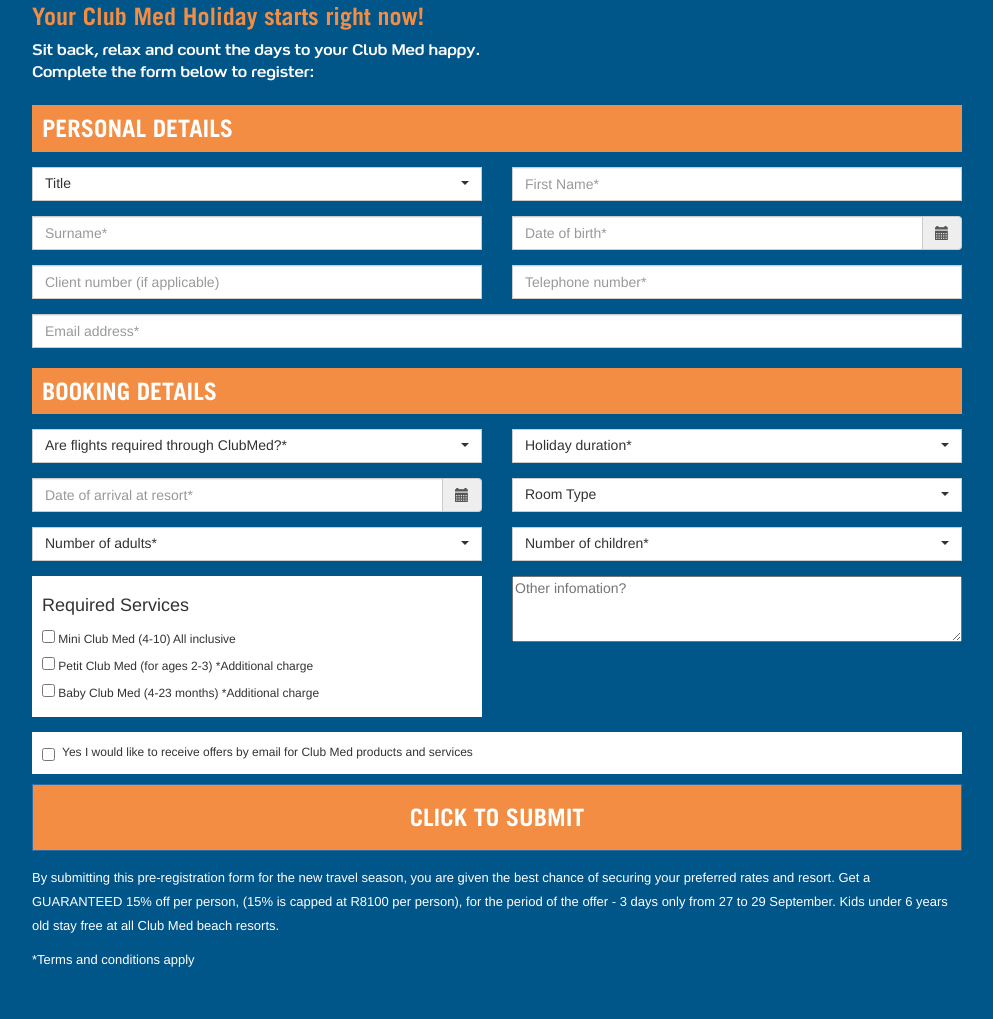
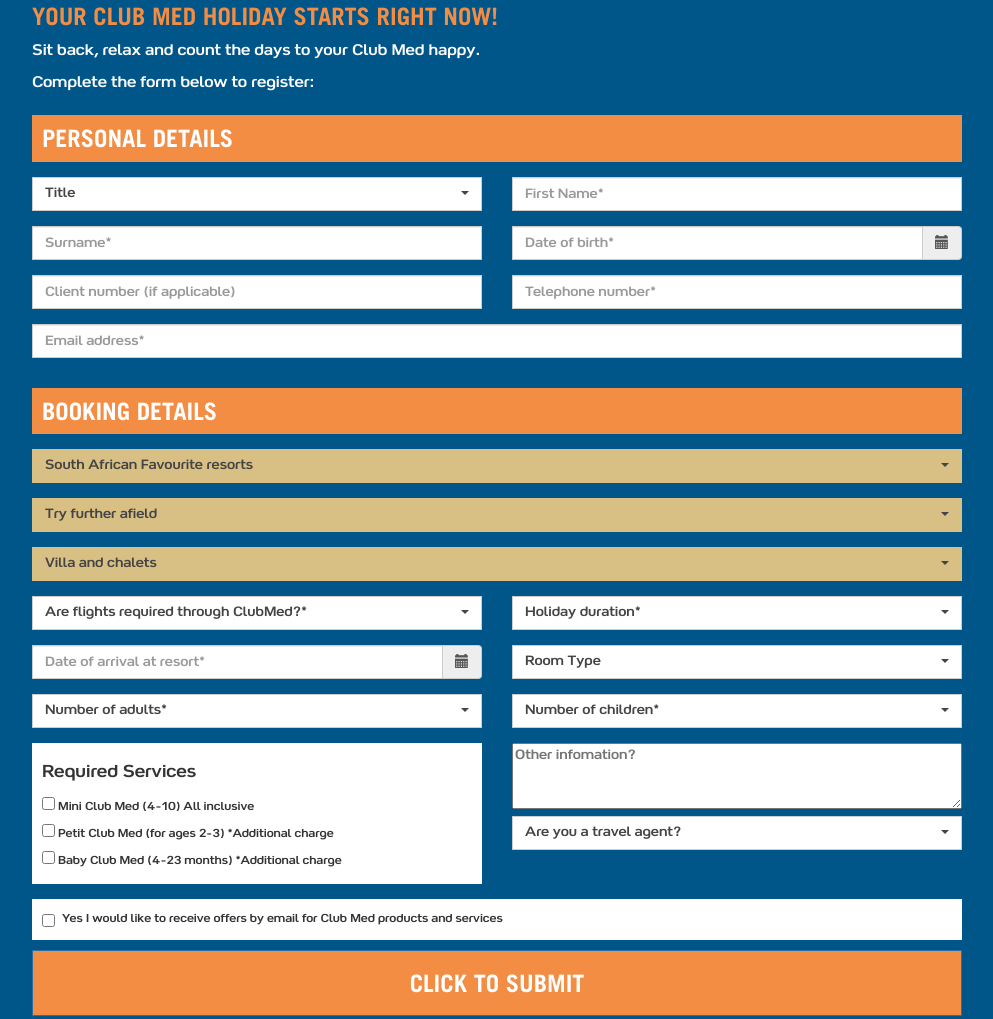
Before and after one commit to jacquesuys/clubmed, a website: page index.html in a window 1280 px wide. Shown: the part 1271-2290 px from the top of the page, without its empty margins (143-1136 px from the left). Before the commit the page ends 2253 px from the top, so only its background shows below. Drawn offline with nearby package versions, Linux system fonts and the light colour scheme.

Commit message:
more inputs fields, favicon included

```diff
--- a/index.html
+++ b/index.html
@@ -6,6 +6,7 @@
     <meta name="viewport" content="width=device-width, initial-scale=1">
     <!-- The above 3 meta tags *must* come first in the head; any other head content must come *after* these tags -->
     <title>Club Med</title>
+    <link rel="icon" sizes="16x16 32x32" type="image/x-icon" href="/favicon.ico">
 
     <!-- Bootstrap -->
     <link rel="stylesheet" href="./css/style.css">
@@ -70,10 +71,11 @@
       </div>
     </div>
 
-    <div class="container">
+    <div class="form-container container">
       <div class="happy">
         <h3>Your Club Med Holiday starts right now!</h3>
-        <p>Sit back, relax and count the days to your Club Med happy.<br>Complete the form below to register:</p>
+        <p>Sit back, relax and count the days to your Club Med happy.</p>
+        <p>Complete the form below to register:</p>
       </div>
       <form>
         <div class="form-group">
@@ -143,6 +145,51 @@
 
         <div class="form-group">
           <h3>Booking Details</h3>
+        </div>
+
+        <div class="form-group">
+          <div class="dropdown">
+            <button class="btn btn-default dropdown-toggle gold" type="button" id="dropdownMenu1" data-toggle="dropdown" aria-haspopup="true" aria-expanded="false">
+              South African Favourite resorts
+              <span class="caret"></span>
+            </button>
+            <ul class="dropdown-menu" aria-labelledby="dropdownMenu1">
+              <li><a href="#">Club room</a></li>
+              <li><a href="#">Club room with sea view</a></li>
+              <li><a href="#">Deluxe room</a></li>
+              <li><a href="#">Suite</a></li>
+            </ul>
+          </div><!-- dropdown -->
+        </div>
+
+        <div class="form-group">
+          <div class="dropdown">
+            <button class="btn btn-default dropdown-toggle gold" type="button" id="dropdownMenu1" data-toggle="dropdown" aria-haspopup="true" aria-expanded="false">
+              Try further afield
+              <span class="caret"></span>
+            </button>
+            <ul class="dropdown-menu" aria-labelledby="dropdownMenu1">
+              <li><a href="#">Club room</a></li>
+              <li><a href="#">Club room with sea view</a></li>
+              <li><a href="#">Deluxe room</a></li>
+              <li><a href="#">Suite</a></li>
+            </ul>
+          </div><!-- dropdown -->
+        </div>
+
+        <div class="form-group">
+          <div class="dropdown">
+            <button class="btn btn-default dropdown-toggle gold" type="button" id="dropdownMenu1" data-toggle="dropdown" aria-haspopup="true" aria-expanded="false">
+              Villa and chalets
+              <span class="caret"></span>
+            </button>
+            <ul class="dropdown-menu" aria-labelledby="dropdownMenu1">
+              <li><a href="#">Club room</a></li>
+              <li><a href="#">Club room with sea view</a></li>
+              <li><a href="#">Deluxe room</a></li>
+              <li><a href="#">Suite</a></li>
+            </ul>
+          </div><!-- dropdown -->
         </div>
 
         <div class="form-group">
@@ -276,6 +323,16 @@
 
             <div class="col-sm-6">
               <textarea rows="3" placeholder="Other infomation?"></textarea>
+              <div class="dropdown">
+                <button class="btn btn-default dropdown-toggle" type="button" id="dropdownMenu1" data-toggle="dropdown" aria-haspopup="true" aria-expanded="false">
+                  Are you a travel agent?
+                  <span class="caret"></span>
+                </button>
+                <ul class="dropdown-menu" aria-labelledby="dropdownMenu1">
+                  <li><a href="#">Yes</a></li>
+                  <li><a href="#">No</a></li>
+                </ul>
+              </div><!-- dropdown -->
             </div>
 
           </div>
--- a/sass/style.scss
+++ b/sass/style.scss
@@ -12,7 +12,7 @@
 }
 
 @font-face {
-  font-family:'fonts/TradeGothicLTPro-Bold';
+  font-family:'TradeGothicLTPro-Bold';
   src: url('../fonts/TradeGothicLTPro-Bold_gdi.eot');
   src: url('../fonts/TradeGothicLTPro-Bold_gdi.eot?#iefix') format('embedded-opentype'),
     url('../fonts/TradeGothicLTPro-Bold_gdi.woff') format('woff'),
@@ -52,8 +52,10 @@
 
 $primary: #f38d43;
 $tertiary: #0d6ca6;
+$gray: rgb(68, 68, 68);
+$gold: #d8bf84;
 $background: #005589;
-$trade: 'fonts/TradeGothicLTPro-Bold';
+$trade: 'TradeGothicLTPro-Bold';
 $happy: 'HappinessBeta-Regular';
 
 html, body {
@@ -195,8 +197,17 @@
   }
 }
 
+.form-container {
+  h3 {
+    text-transform: uppercase;
+  }
+}
+
 form {
+  font-family: $happy;
   font-size: rem(14);
+  /* For the datepickers; overrides the #fff */
+  color: $gray;
 
   h3 {
     background-color: $primary;
@@ -214,12 +225,33 @@
     border-radius: 0;
   }
 
+  .gold {
+    background-color: $gold;
+    border-color: $gold;
+
+    &:hover {
+      background-color: darken($gold, 10%);
+    }
+  }
+
+  .dropdown.open >.btn-default.dropdown-toggle.gold {
+    background-color: darken($gold, 10%);
+  }
+
   input[type="checkbox"] {
     border: 2px solid $primary;
   }
 
+  input[type="email"] {
+    margin-bottom: 30px;
+  }
+
   textarea {
     width: 100%;
+  }
+
+  .dropdown-toggle {
+    color: $gray;
   }
 
   .form-block {
```
Also changed, not shown: css/style.css, favicon.ico (added).
